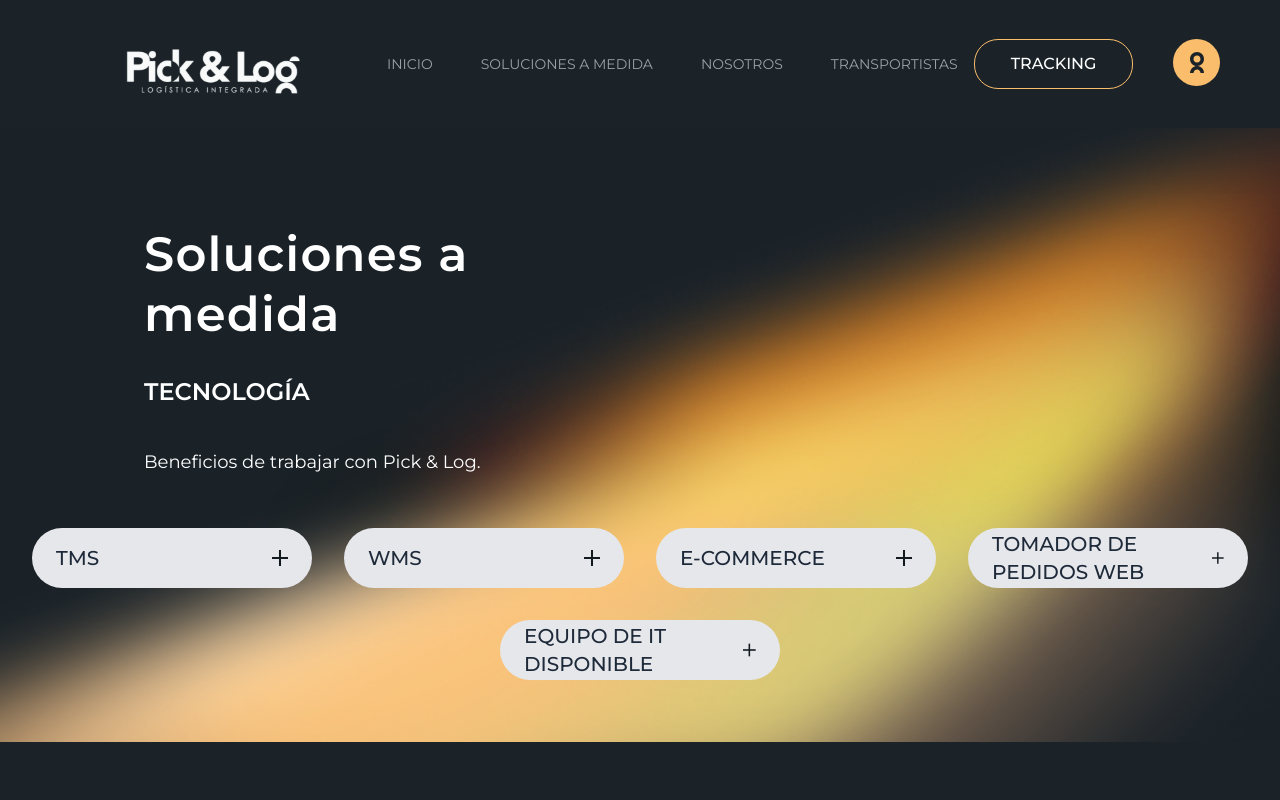
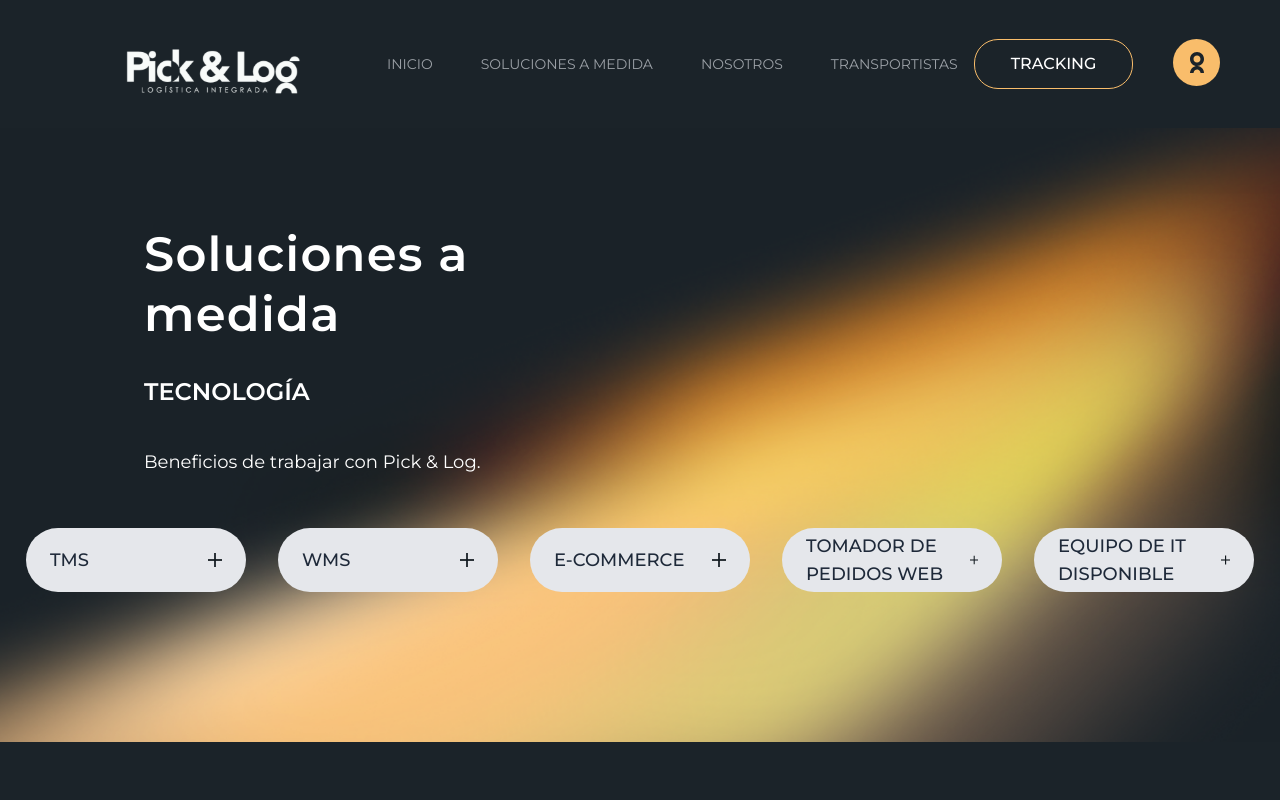
Before and after one commit to gabrieltoloza/picklogweb, a Nuxt app: page /soluciones in a window 1280 px wide. Shown: the top 800 px of the page. Built offline with nearby package versions, Linux system fonts and the light colour scheme.

Commit message:
ajustando 2da vez Soluciones

```diff
--- a/app/components/Soluciones/DropdownSolutions.vue
+++ b/app/components/Soluciones/DropdownSolutions.vue
@@ -3,26 +3,24 @@
         class="w-full bg-transparent text-white flex flex-col sm:flex-row sm:flex-wrap justify-center items-center sm:items-start gap-4 sm:gap-6 md:gap-8 pb-20 sm:pb-32 lg:pb-40">
         <!-- Botón genérico -->
         <div v-for="(item, index) in items" :key="index" class="dropdown dropdown-hover relative">
-            <!-- Botón -->
-            <div tabindex="0" role="button" class="w-[160px] sm:w-[200px] md:w-[220px] lg:w-[260px] xl:w-[280px] 2xl:w-[320px]
-               h-[44px] sm:h-[48px] md:h-[52px] lg:h-[56px] xl:h-[60px] 2xl:h-[64px]
-               rounded-[36px] py-3 px-4 md:py-5 md:px-6 flex items-center justify-between
-               bg-gray-200 text-gray-800 hover:bg-[#F9BD6B] hover:text-gray-800 transition-all duration-300">
-                <span class="font-medium text-xs sm:text-sm md:text-base lg:text-lg xl:text-xl 2xl:text-2xl">
+            <div tabindex="0" role="button" class="w-[160px] sm:w-[200px] md:w-[220px] 2xl:w-[320px]
+           h-[44px] sm:h-[48px] md:h-[56px] xl:h-[64px] 2xl:h-[72px]
+           rounded-[36px] py-3 px-4 xl:py-5 xl:px-6 flex items-center justify-between
+           bg-gray-200 text-gray-800 hover:bg-[#F9BD6B] hover:text-gray-800 transition-all duration-300">
+                <span class="font-medium text-xs sm:text-sm md:text-base xl:text-lg 2xl:text-xl">
                     {{ item.title }}
                 </span>
-                <svg width="16" height="16" viewBox="0 0 16 16" fill="none" xmlns="http://www.w3.org/2000/svg">
+                <svg width="14" height="14" viewBox="0 0 16 16" fill="none" xmlns="http://www.w3.org/2000/svg">
                     <path d="M0 8H16" stroke="#121A1F" stroke-width="2" />
                     <path d="M8 16L8 0" stroke="#121A1F" stroke-width="2" />
                 </svg>
             </div>
 
-            <!-- Dropdown -->
             <ul tabindex="0" class="dropdown-button dropdown-content menu absolute left-0 top-full bg-transparent rounded-[14px] z-10
-               w-[160px] sm:w-[200px] md:w-[220px] lg:w-[260px] xl:w-[280px] 2xl:w-[320px]
-               p-2 md:p-3 lg:p-4 xl:p-5 2xl:p-6 mt-3 shadow-lg border border-gray-400">
-                <p class="text-white text-xs sm:text-sm md:text-base lg:text-lg xl:text-xl 2xl:text-2xl
-                 p-3 sm:p-4 md:p-5 lg:p-6">
+           w-[160px] sm:w-[200px] md:w-[220px] 2xl:w-[320px]
+           p-2 sm:p-3 md:p-5 xl:p-6 2xl:p-7 mt-3 shadow-lg border border-gray-400">
+                <p
+                    class="text-white text-xs sm:text-sm md:text-base xl:text-lg 2xl:text-xl p-3 sm:p-4 md:p-5 xl:p-6 2xl:p-7">
                     {{ item.desc }}
                 </p>
             </ul>
@@ -56,7 +54,6 @@ const items = [
 </script>
 
 <style scoped>
-
 .dropdown-button {
     position: relative;
     z-index: 1;
@@ -86,9 +83,7 @@ const items = [
     z-index: -1;
     pointer-events: none;
 }
-
 </style>
-
 
 
 
```
